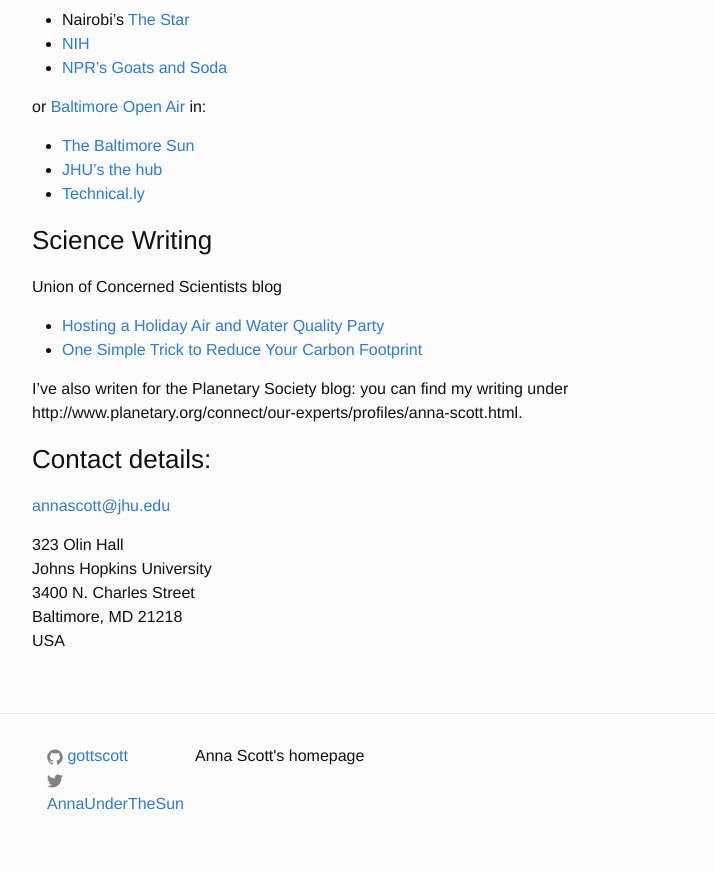
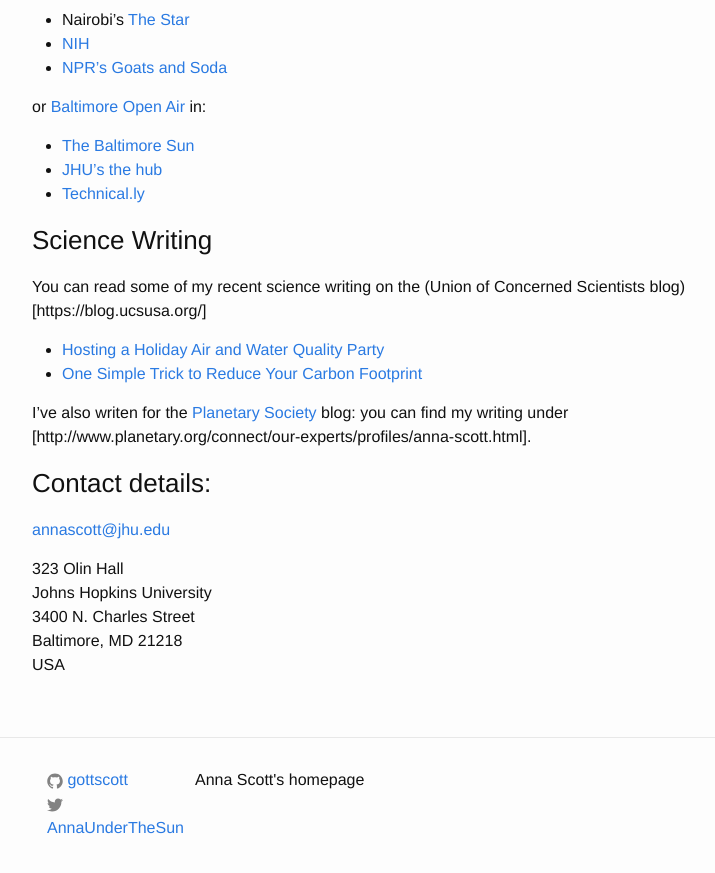
Before and after one commit to gottscott/gottscott.github.io, a Jekyll site: the page built from about.md, in a window 1280 px wide and 900 px high, scrolled down 612 px. Shown: the top 873 px of the window, without its empty margins (238-953 px from the left). Built offline with Jekyll 4.4.1, drawn with Linux system fonts in a browser that asks for light colours.

Commit message:
adding sci writing

```diff
--- a/about.md
+++ b/about.md
@@ -27,11 +27,11 @@ or [Baltimore Open Air](baltimoreopenair.github.io) in:
 - [Technical.ly](https://technical.ly/baltimore/2016/12/19/air-quality-sensors-epa/)
 
 ## Science Writing
-Union of Concerned Scientists blog
+You can read some of my recent science writing on the (Union of Concerned Scientists blog)[https://blog.ucsusa.org/]
 - [Hosting a Holiday Air and Water Quality Party](https://blog.ucsusa.org/science-blogger/our-science-for-public-good-project-hosting-a-holiday-air-and-water-quality-party)
 - [One Simple Trick to Reduce Your Carbon Footprint](https://blog.ucsusa.org/science-blogger/one-simple-trick-to-reduce-your-carbon-footprint)
 
-I've also writen for the Planetary Society blog: you can find my writing under  http://www.planetary.org/connect/our-experts/profiles/anna-scott.html.
+I've also writen for the [Planetary Society](www.planetary.org) blog: you can find my writing under [http://www.planetary.org/connect/our-experts/profiles/anna-scott.html].
 
 ## Contact details:
 
```
